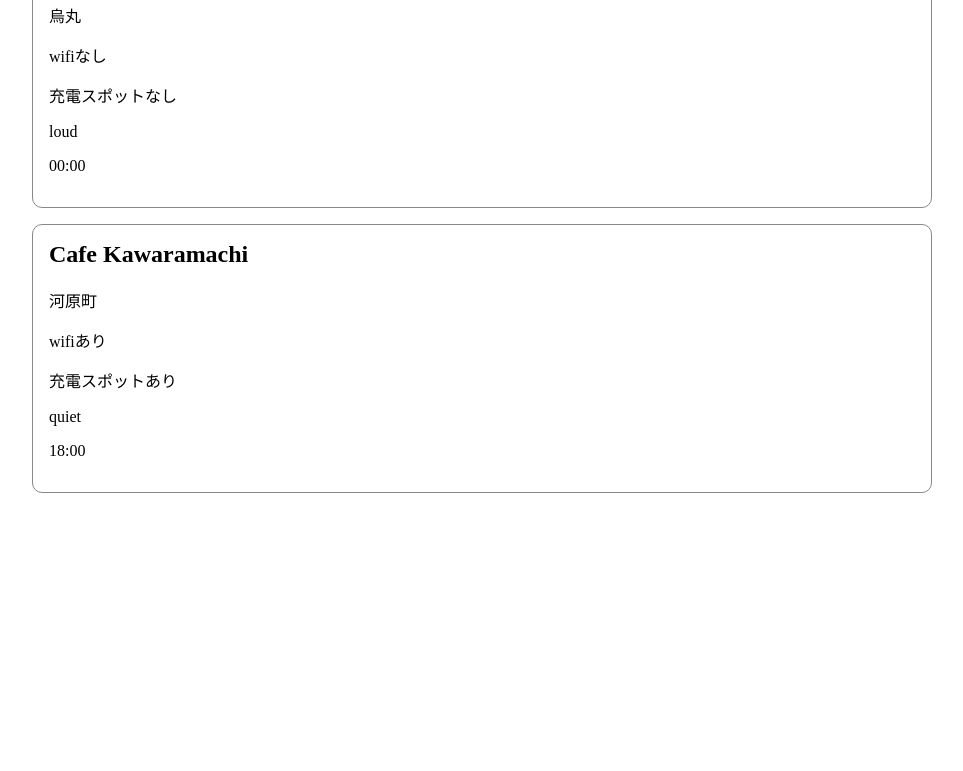
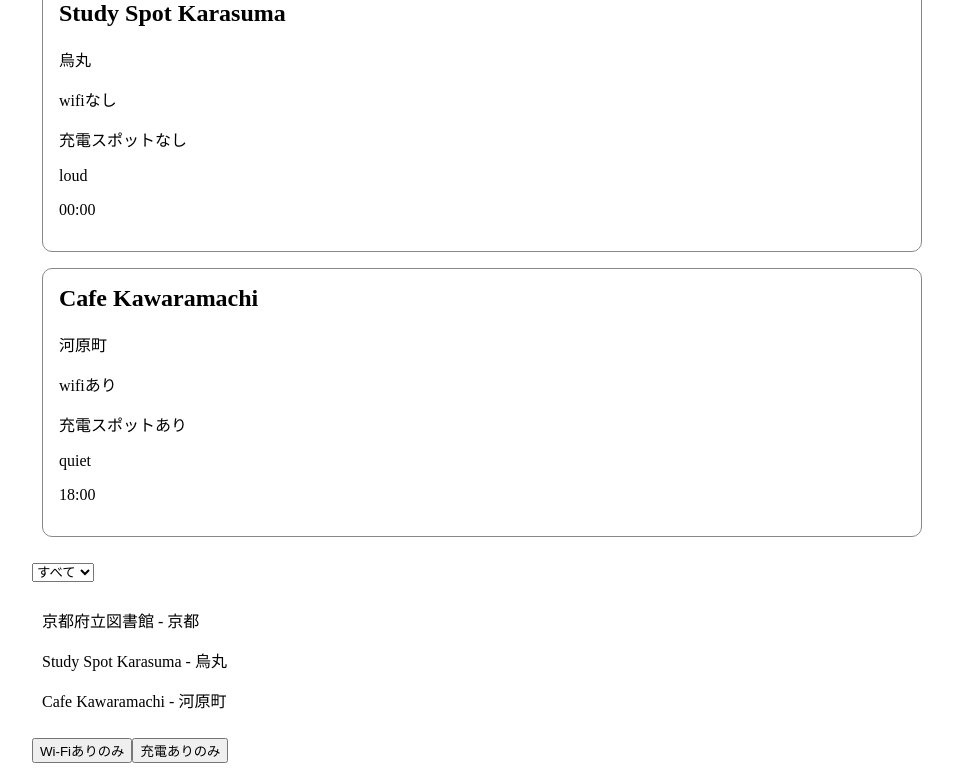
Before and after one commit to ukyo7992/kyoto-study-spots, a Next.js app: page / in a window 1280 px wide. Shown: the part 500-1271 px from the top of the page, without its empty margins (158-1121 px from the left). Before the commit the page ends 1041 px from the top, so only its background shows below. Built offline with nearby package versions, Linux system fonts and the light colour scheme.

Commit message:
feat: add spot search and filters

```diff
--- a/app/globals.css
+++ b/app/globals.css
@@ -2,6 +2,11 @@ main {
   max-width: 900px;
   margin: 0 auto;
   padding: 24px;
+}
+
+section{
+  margin: 0 auto;
+  padding: 10px;
 }
 
 .spot-card {
--- a/app/page.tsx
+++ b/app/page.tsx
@@ -1,24 +1,16 @@
-import { spots } from "../components/SpotList";
 import {Header} from "../components/Header";
-import { SpotCard} from "@/components/SpotCard";
-
-
+import { ShowFilterAnswer } from "@/components/SpotFilter";
+import { Searchbar } from "../components/searchBar";
+import { SearchByArea } from "@/components/SwarchByArea";
 
 export default function Home(){
+
   return (
     <main>
       <Header />
-      {spots.map((spot)=>(
-        <SpotCard
-          key={spot.id}
-          name={spot.name}
-          area={spot.area}
-          wifi={spot.wifi}
-          power={spot.power}
-          quiet={spot.quiet}
-          openUntil={spot.openUntil}
-        />
-      ))}
+      <Searchbar />
+      <SearchByArea />
+      <ShowFilterAnswer />
 
     </main>
   );
--- a/components/Header.tsx
+++ b/components/Header.tsx
@@ -5,7 +5,7 @@ export function Header(){
         <>
 
             <h1> Kyoto Study Spots</h1>
-            <p>Find your study place in Kyoto</p>
+            <h2>Find your study place in Kyoto</h2>
 
         </>
     );
--- /dev/null
+++ b/components/SpotFilter.tsx
@@ -0,0 +1,44 @@
+"use client";
+
+import { useState } from "react";
+import { spots } from "./SpotList";
+import { SpotCard } from "./SpotCard";
+
+export function ShowFilterAnswer() {
+  const [wifiOnly, setWifiOnly] = useState(false);
+  const [powerOnly, setPowerOnly] = useState(false);
+
+  const filteredSpots = spots.filter((spot) => {
+    const matchesWifi = !wifiOnly || spot.wifi;
+    const matchesPower = !powerOnly || spot.power;
+
+    return matchesWifi && matchesPower;
+  });
+
+
+  return (
+    <>
+      <button onClick={() => setWifiOnly(!wifiOnly)}>
+        {wifiOnly ? "すべて表示" : "Wi-Fiありのみ"}
+      </button>
+
+      <button onClick={() => setPowerOnly(!powerOnly)}>
+        {powerOnly ? "すべて表示" : "充電ありのみ"}
+      </button>
+
+      <section>
+        {filteredSpots.map((spot) => (
+          <SpotCard
+            key={spot.id}
+            name={spot.name}
+            area={spot.area}
+            wifi={spot.wifi}
+            power={spot.power}
+            quiet={spot.quiet}
+            openUntil={spot.openUntil}
+          />
+        ))}
+      </section>
+    </>
+  );
+}
--- /dev/null
+++ b/components/SwarchByArea.tsx
@@ -0,0 +1,37 @@
+"use client";
+
+import { useState } from "react";
+import { spots } from "./SpotList";
+import { SpotCard } from "./SpotCard";
+
+export function SearchByArea() {
+  const [area, setArea] = useState("all");
+
+  const filteredSpots =
+    area === "all"
+      ? spots
+      : spots.filter((spot) => spot.area === area);
+
+  return (
+    <>
+      <select
+        value={area}
+        onChange={(e) => setArea(e.target.value)}
+      >
+        <option value="all">すべて</option>
+        <option value="京都">京都</option>
+        <option value="烏丸">烏丸</option>
+        <option value="河原町">河原町</option>
+        <option value="出町柳">出町柳</option>
+      </select>
+
+      <section>
+        {filteredSpots.map((spot) => (
+          <p key={spot.id}>
+            {spot.name} - {spot.area}
+          </p>
+        ))}
+      </section>
+    </>
+  );
+}
--- /dev/null
+++ b/components/searchBar.tsx
@@ -0,0 +1,35 @@
+"use client";
+
+import { spots } from "@/components/SpotList";
+import { useState } from "react";
+import { SpotCard } from "@/components/SpotCard";
+
+export function Searchbar() {
+
+    const [query, setQuery] = useState("");
+
+    const filteredSpots = spots.filter((spot) => (spot.name.toLowerCase().includes(query.toLowerCase())));
+
+    return (
+        <>
+            <input
+                value={query}
+                onChange={(e) => setQuery(e.target.value)}
+            />
+
+            <section>
+                {filteredSpots.map((spot) => (
+                    <SpotCard
+                        key={spot.id}
+                        name={spot.name}
+                        area={spot.area}
+                        wifi={spot.wifi}
+                        power={spot.power}
+                        quiet={spot.quiet}
+                        openUntil={spot.openUntil}
+                    />
+                ))}
+            </section>
+        </>
+    );
+}
```
